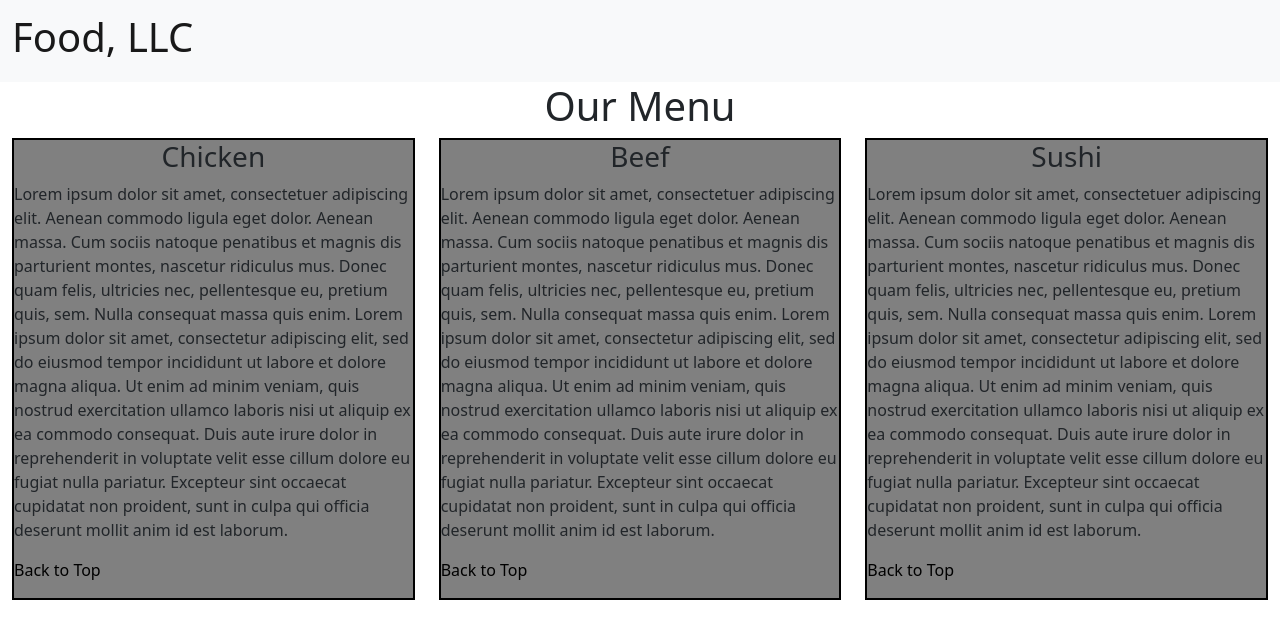
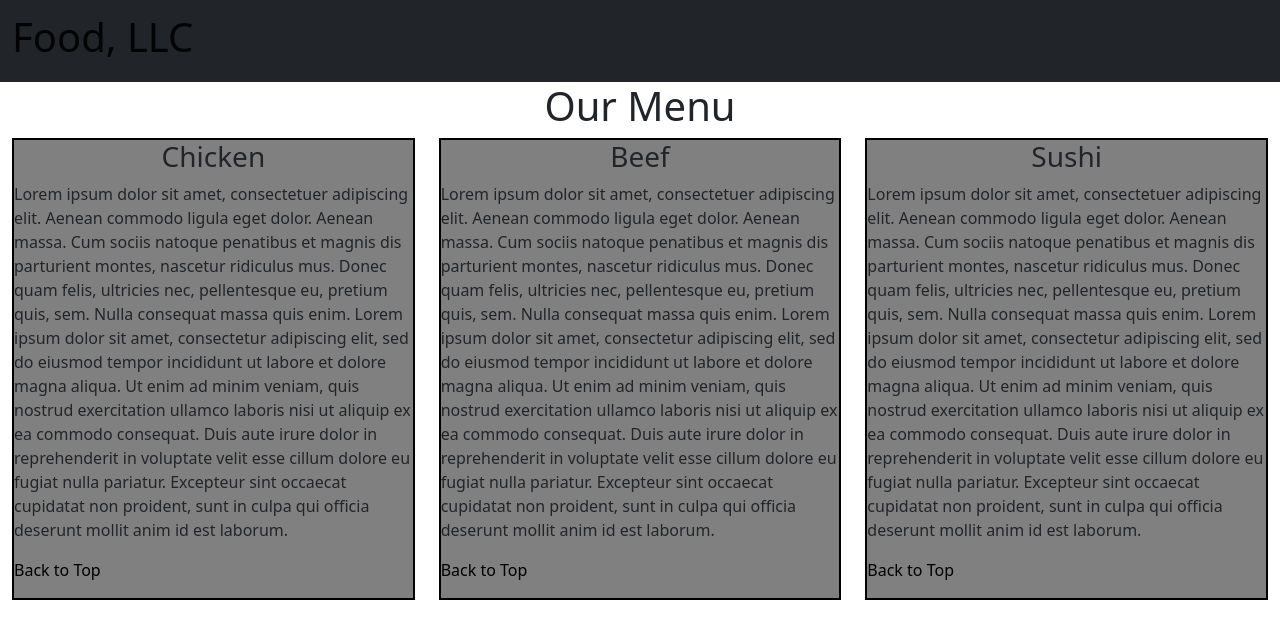
Before and after one commit to IK-18/Coursera-Repository, a plain HTML site: page module3-solution/index.html in a window 1280 px wide. Drawn offline with Linux system fonts and the light colour scheme.

Commit message:
Update index.html

```diff
--- a/module3-solution/index.html
+++ b/module3-solution/index.html
@@ -11,7 +11,7 @@
             <script src="js/bootstrap.js"></script>
         </head>
         <body>
-            <nav class="navbar navbar-expand-md bg-light text-center" id="top">
+            <nav class="navbar navbar-expand-md bg-dark text-center" id="top">
                 <div class="container-fluid">
                     <a class="navbar-brand" href="index.html">
                         <h1>
```
